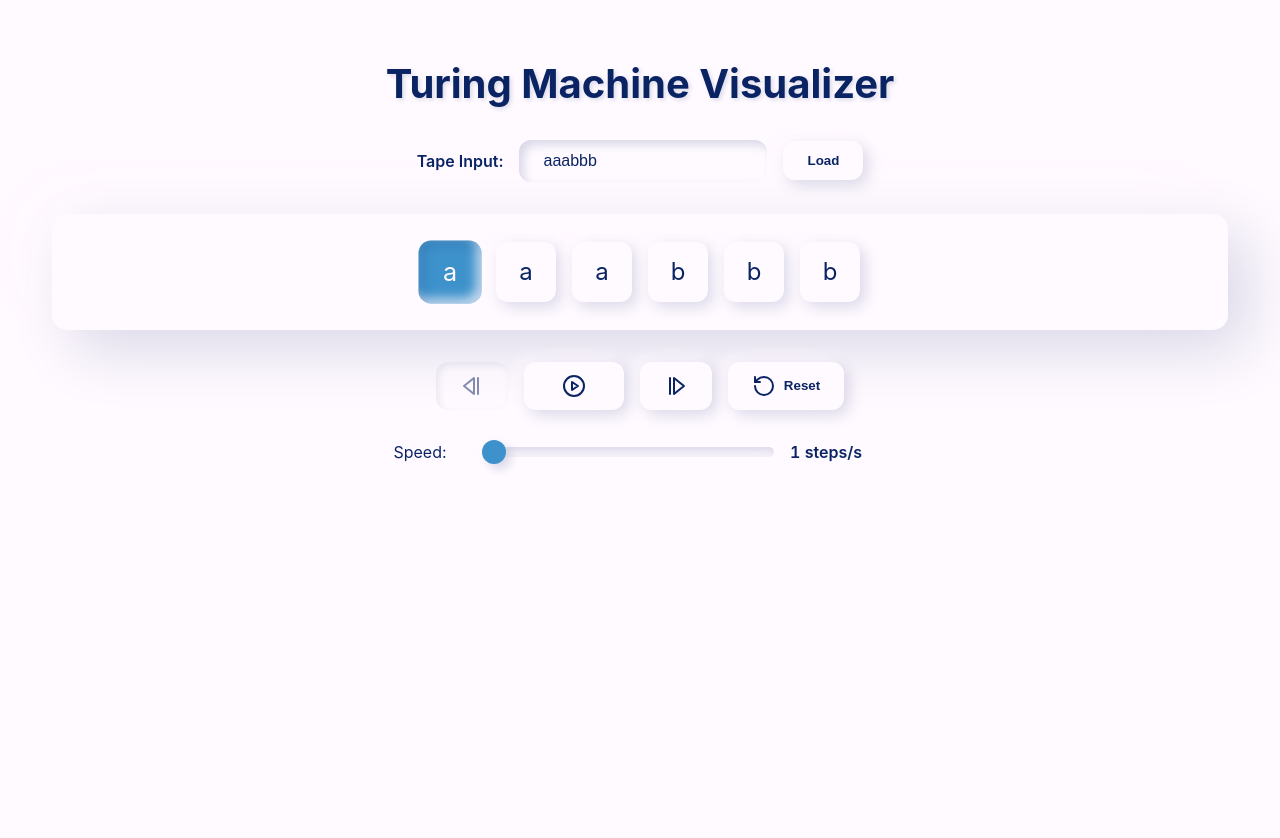
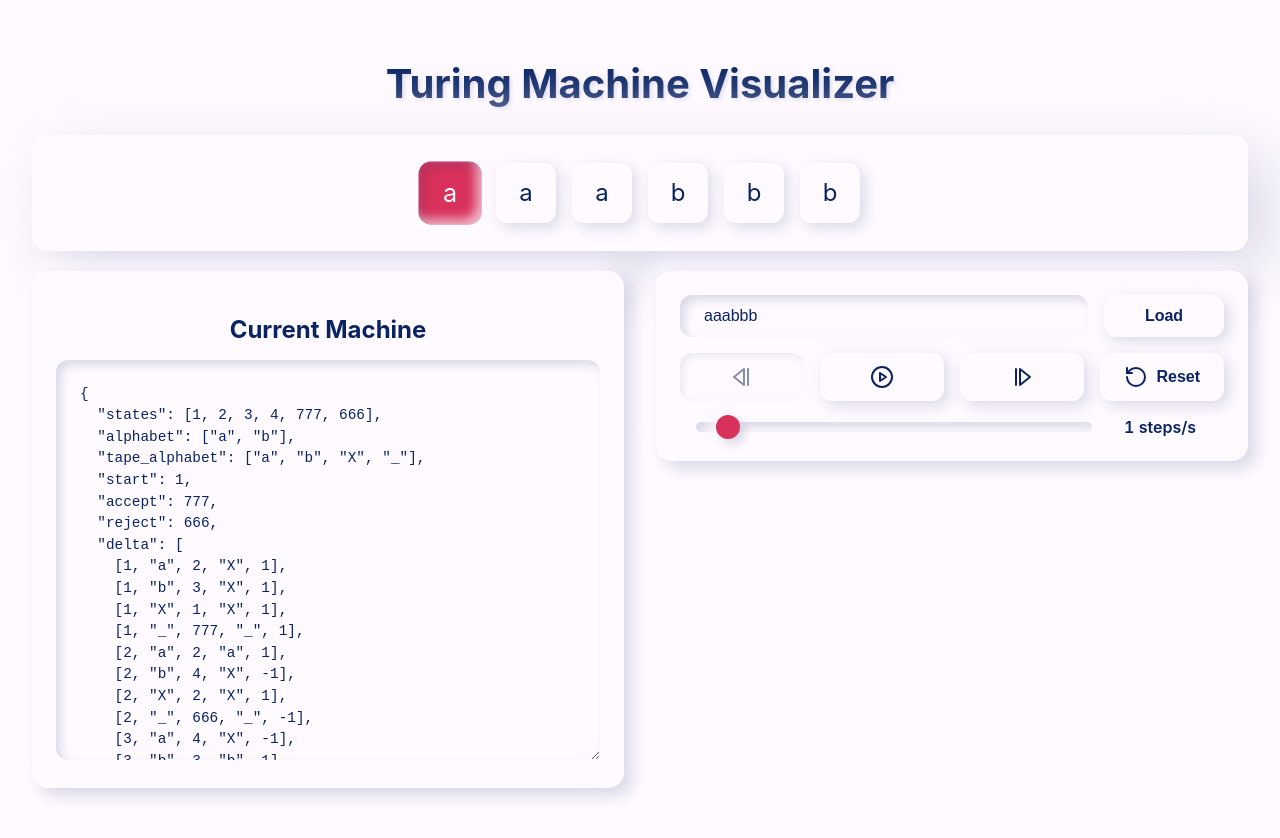
Before and after one commit to jcuhnoio/focs-final, a React (Create React App) app in the folder tm-visualizer/: page / in a window 1280 px wide. Shown: the top 838 px of the page. Built offline with nearby package versions, Linux system fonts and the light colour scheme.

Commit message:
Add ability for users to define custom machine

```diff
--- a/tm-visualizer/src/components/Tape/Tape.css
+++ b/tm-visualizer/src/components/Tape/Tape.css
@@ -6,7 +6,7 @@
     padding: 20px;
     background-color: var(--background);
     border-radius: 15px;
-    margin: 20px;
+    margin-bottom: 20px;
     box-shadow:
       20px 20px 60px var(--shadow-dark),
       -20px -20px 60px var(--shadow-light);
@@ -30,7 +30,7 @@
 }
 
 .cell.active {
-    background: var(--secondary);
+    background: var(--accent);
     color: var(--background);
     box-shadow:
       inset 5px 5px 10px var(--shadow-dark),
--- a/tm-visualizer/src/components/TuringMachine/TuringMachine.css
+++ b/tm-visualizer/src/components/TuringMachine/TuringMachine.css
@@ -12,26 +12,76 @@
     padding: 2rem;
     background-color: var(--background);
     min-height: 100vh;
+    display: flex;
+    flex-direction: column;
+  }
+
+  .config-column {
+    border-radius: 16px;
+    background-color: var(--background);
+    box-shadow:
+      8px 8px 16px var(--shadow-dark),
+      -8px -8px 16px var(--shadow-light);
+    /* Ensure proper containment */
+    box-sizing: border-box;
+    overflow: hidden;
+    width: 100%;
+  }
+
+  .columns-container {
+    display: grid;
+    grid-template-columns: 1fr 1fr;
+    gap: 2rem;
+    width: 100%;
+    box-sizing: border-box;
+  }
+
+  .visualization-column {
+    display: flex;
+    flex-direction: column;
+    gap: 2rem;
+  }
+
+  .controls-column {
+    display: flex;
+    flex-direction: column;
+    gap: 2rem;
+  }
+
+  .controls-container {
+    padding: 1.5rem;
+    border-radius: 16px;
+    background-color: var(--background);
+    box-shadow:
+      8px 8px 16px var(--shadow-dark),
+      -8px -8px 16px var(--shadow-light);
+    display: flex;
+    flex-direction: column;
+    gap: 1rem;
+  }
+
+  .tape-container {
+    width: 100%;
   }
 
   .title {
     color: var(--primary);
     text-align: center;
-    margin-bottom: 2rem;
     font-size: 2.5rem;
     text-shadow: 2px 2px 4px var(--shadow-dark);
   }
 
   .input-section {
+    /* Removed margin-bottom */
     display: flex;
-    justify-content: center;
-    margin-bottom: 2rem;
+    align-items: center;
   }
 
   .input-group {
     display: flex;
     align-items: center;
     gap: 1rem;
+    width: 100%;
   }
 
   .input-group label {
@@ -46,7 +96,7 @@
     background-color: var(--background);
     color: var(--primary);
     font-size: 1rem;
-    width: 200px;
+    flex: 1;
     box-shadow:
       inset 5px 5px 10px var(--shadow-dark),
       inset -5px -5px 10px var(--shadow-light);
@@ -93,32 +143,46 @@
 
   .control-panel {
     display: flex;
+    align-items: center;
+    gap: 1rem;
+    width: 100%;
+  }
+
+  .playback-controls {
+    display: flex;
+    gap: 1rem;
+    flex: 1;
+  }
+
+  .action-button {
+    padding: 12px 24px;
+    min-width: 120px;
+    display: flex;
+    align-items: center;
     justify-content: center;
-    gap: 1rem;
-    margin: 2rem 0;
+    gap: 0.5rem;
+    font-size: 1rem;
+    font-weight: 600;
+  }
+
+  .playback-button {
+    flex: 1;
+    min-width: 45px;
+    align-items: center;
+    justify-content: center;
   }
 
   .speed-control {
     display: flex;
     align-items: center;
+    gap: 1rem;
     justify-content: center;
-    margin-top: 2rem;
-    color: var(--primary);
-    position: relative;
-    width: 100%;
-    max-width: 500px;
-    margin-left: auto;
-    margin-right: auto;
-  }
-
-  .speed-control label {
-    min-width: 60px; /* Fixed width for label */
-    margin-right: 1rem;
+    /* Removed margin-top */
   }
 
   .neumorphic-slider {
     -webkit-appearance: none;
-    width: 300px;
+    width: 100%;
     height: 10px;
     border-radius: 5px;
     background: var(--background);
@@ -133,7 +197,7 @@
     width: 24px;
     height: 24px;
     border-radius: 50%;
-    background: var(--secondary);
+    background: var(--accent);
     cursor: pointer;
     box-shadow:
       5px 5px 10px var(--shadow-dark),
--- a/tm-visualizer/src/components/TuringMachine/TuringMachine.js
+++ b/tm-visualizer/src/components/TuringMachine/TuringMachine.js
@@ -1,6 +1,7 @@
 import React, { useState, useEffect, useRef, useCallback } from "react";
 import Tape from "../Tape/Tape";
 import TuringMachineClass from "./TuringMachineClass";
+import TuringMachineConfig from "../TuringMachineConfig/TuringMachineConfig";
 import "./TuringMachine.css";
 import { PlayCircle, PauseCircle, RotateCcw, StepBack, StepForward } from "lucide-react";
 
@@ -179,35 +180,51 @@ function TuringMachine() {
     }
   };
 
+  const handleConfigChange = (newConfig) => {
+    TM.current = new TuringMachineClass(newConfig, inputValue, config);
+    resetMachine();
+  };
+
+
   return (
     <div className="turing-container">
       <h1 className="title">Turing Machine Visualizer</h1>
 
-      <div className="input-section">
+      <div className="tape-container">
+        <Tape tape={tape} headPosition={headPosition} />
+      </div>
+
+      <div className="columns-container">
+        <div className="config-column">
+          <TuringMachineConfig
+            onConfigChange={handleConfigChange}
+            initialConfig={machine}
+          />
+        </div>
+
+        <div className="controls-column">
+          <div className="controls-container">
             <div className="input-group">
-          <label htmlFor="tape-input">Tape Input:</label>
               <input
                 id="tape-input"
                 type="text"
                 value={inputValue}
                 onChange={handleInputChange}
                 className="neumorphic-input"
-            placeholder="Enter tape input..."
+                placeholder="Tape Input"
               />
               <button
-            className="neumorphic-button"
+                className="neumorphic-button action-button"
                 onClick={loadInput}
               >
                 Load
               </button>
             </div>
-      </div>
-
-      <Tape tape={tape} headPosition={headPosition} />
 
             <div className="control-panel">
+              <div className="playback-controls">
                 <button
-          className="neumorphic-button"
+                  className="neumorphic-button playback-button"
                   onClick={() => handleStep("backward")}
                   disabled={history.length === 0 || isPlaying}
                 >
@@ -215,7 +232,7 @@ function TuringMachine() {
                 </button>
 
                 <button
-          className="neumorphic-button play-button"
+                  className="neumorphic-button playback-button"
                   onClick={togglePlayback}
                   disabled={machineState === "accepted" || machineState === "rejected"}
                 >
@@ -223,15 +240,16 @@ function TuringMachine() {
                 </button>
 
                 <button
-          className="neumorphic-button"
+                  className="neumorphic-button playback-button"
                   onClick={() => handleStep("forward")}
                   disabled={isPlaying || machineState === "accepted" || machineState === "rejected"}
                 >
                   <StepForward />
                 </button>
+              </div>
 
               <button
-          className="neumorphic-button"
+                className="neumorphic-button action-button"
                 onClick={resetMachine}
               >
                 <RotateCcw /> Reset
@@ -239,18 +257,20 @@ function TuringMachine() {
             </div>
 
             <div className="speed-control">
-        <label htmlFor="speed-slider">Speed:</label>
               <input
                 id="speed-slider"
                 type="range"
-          min="1"
+                min="0.5"
                 max="10"
-          step="0.25"
+                step="0.5"
                 value={speed}
                 onChange={(e) => setSpeed(Number(e.target.value))}
                 className="neumorphic-slider"
               />
               <span className="speed-value">{speed} steps/s</span>
+            </div>
+          </div>
+        </div>
       </div>
 
       {machineState === "rejected" && (
--- /dev/null
+++ b/tm-visualizer/src/components/TuringMachineConfig/TuringMachineConfig.css
@@ -0,0 +1,42 @@
+.config-container {
+  height: 100%;
+  width: 100%;
+  box-sizing: border-box;
+  /* Reduce padding to prevent overflow */
+  padding: 1.5rem;
+}
+
+.config-title {
+  color: var(--primary);
+  font-size: 1.5rem;
+  margin-bottom: 1rem;
+}
+
+.config-editor {
+  width: 100%;
+  min-height: 400px;
+  box-sizing: border-box;
+  padding: 1.5rem;
+  font-family: monospace;
+  font-size: 0.9rem;
+  line-height: 1.5;
+  resize: vertical;
+  border: none;
+  border-radius: 12px;
+  background-color: var(--background);
+  color: var(--primary);
+  box-shadow:
+    inset 5px 5px 10px var(--shadow-dark),
+    inset -5px -5px 10px var(--shadow-light);
+  /* Ensure no horizontal overflow */
+  max-width: 100%;
+  overflow-x: auto;
+}
+
+.config-error {
+  color: var(--accent);
+  font-size: 0.9rem;
+  padding: 0.5rem;
+  border-radius: 8px;
+  background-color: rgba(216, 49, 91, 0.1);
+}
--- /dev/null
+++ b/tm-visualizer/src/components/TuringMachineConfig/TuringMachineConfig.js
@@ -0,0 +1,70 @@
+import React, { useState } from 'react';
+import './TuringMachineConfig.css';
+
+const TuringMachineConfig = ({ onConfigChange, initialConfig }) => {
+  // Custom stringification for the config
+  const formatConfig = (config) => {
+    // Helper to format arrays inline
+    const formatInlineArray = (arr) => {
+      return `[${arr.map(item =>
+        typeof item === 'string' ? `"${item}"` : item
+      ).join(', ')}]`;
+    };
+
+    // Format the entire config object
+    const formatted = Object.entries(config).map(([key, value]) => {
+      if (['delta', 'states', 'alphabet', 'tape_alphabet'].includes(key)) {
+        if (key === 'delta') {
+          return `  "${key}": [\n    ${value.map(transition =>
+            `[${transition.map(item =>
+              typeof item === 'string' ? `"${item}"` : item
+            ).join(', ')}]`
+          ).join(',\n    ')}\n  ]`;
+        } else {
+          return `  "${key}": ${formatInlineArray(value)}`;
+        }
+      }
+      return `  "${key}": ${JSON.stringify(value)}`;
+    }).join(',\n');
+
+    return `{\n${formatted}\n}`;
+  };
+
+  const [configText, setConfigText] = useState(formatConfig(initialConfig));
+  const [error, setError] = useState(null);
+
+  const handleConfigChange = (e) => {
+    const newText = e.target.value;
+    setConfigText(newText);
+
+    try {
+      const parsedConfig = Function(`return ${newText}`)();
+
+      if (!parsedConfig.states || !parsedConfig.alphabet || !parsedConfig.tape_alphabet ||
+          !parsedConfig.delta || !parsedConfig.start || !parsedConfig.accept || !parsedConfig.reject) {
+        throw new Error("Missing required fields in configuration");
+      }
+
+      setError(null);
+      onConfigChange(parsedConfig);
+    } catch (err) {
+      setError("Invalid configuration format");
+    }
+  };
+
+  return (
+    <div className="config-container">
+      <h2 className="config-title">Current Machine</h2>
+      <textarea
+        className="config-editor"
+        value={configText}
+        onChange={handleConfigChange}
+        spellCheck="false"
+        placeholder="Enter Turing machine configuration..."
+      />
+      {error && <div className="config-error">{error}</div>}
+    </div>
+  );
+};
+
+export default TuringMachineConfig;
```
Lines whose indentation alone changed are shown as unchanged.
